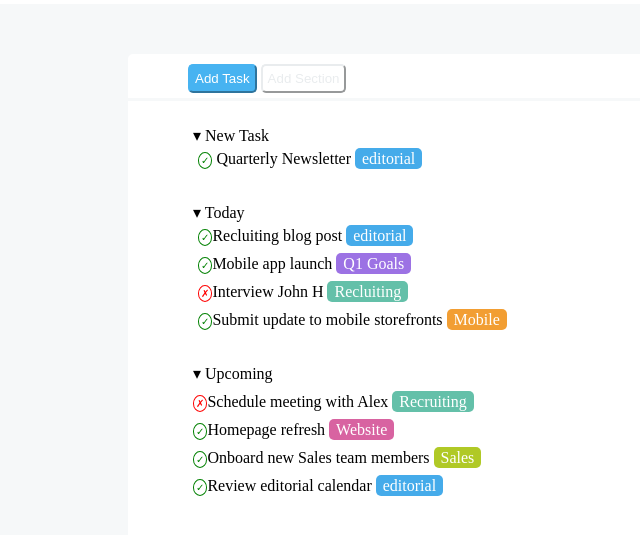
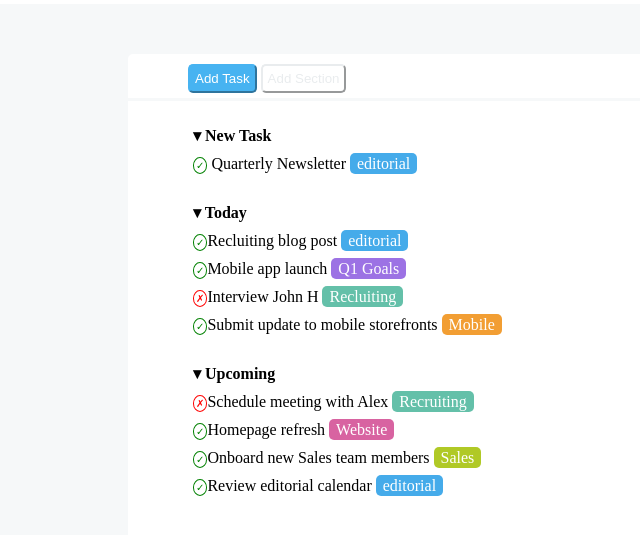
Before and after one commit to franedsandi/html-css-toboolist, a plain HTML site: page index.html in a window 1280 px wide. Shown: the part 61-596 px from the top of the page, without its empty margins (0-640 px from the left). Drawn offline with Linux system fonts and the light colour scheme.

Commit message:
bold list

```diff
--- a/css/style.css
+++ b/css/style.css
@@ -55,6 +55,9 @@ section span{
 .list{
   padding: 20px 60px;
 }
+ul > li {
+  font-weight: bold;
+}
 .list .check , .cross{
   border: 1px solid;
   border-radius: 50%;
@@ -75,6 +78,7 @@ section span{
   padding: 2px 7px;
   color: white;
 }
+
 ol{
   padding-bottom: 20px;
 }
--- a/index.html
+++ b/index.html
@@ -22,19 +22,17 @@
         </div>
         <div class="list">
           <ul style="list-style-type: none;">
-            <li>&blacktriangledown; New Task
+            <li>&blacktriangledown; New Task </li>
               <ol style="list-style-type: none;">
                 <li><span class="check">&check;</span> Quarterly Newsletter <span class="block editorial">editorial</span> </li>
               </ol>
-            </li>
-            <li>&blacktriangledown; Today
+            <li>&blacktriangledown; Today </li>
               <ol style="list-style-type: none;">
                 <li><span class="check">&check;</span>Recluiting blog post <span class="block editorial"> editorial</span></li>
                 <li><span class="check">&check;</span>Mobile app launch <span class="block qgoals">Q1 Goals</span></li>
                 <li><span class="cross">&cross;</span>Interview John H <span class="block recruiting">Recluiting</span></li>
                 <li><span class="check">&check;</span>Submit update to mobile storefronts <span class="block mobile">Mobile</span></li>
               </ol>
-            </li>
             <li>&blacktriangledown; Upcoming</li>
               <ol style="list-style-type: none;">
                 <li><span class="cross">&cross;</span>Schedule meeting with Alex <span class="block recruiting">Recruiting</span></li>
```
Lines whose indentation alone changed are shown as unchanged.
